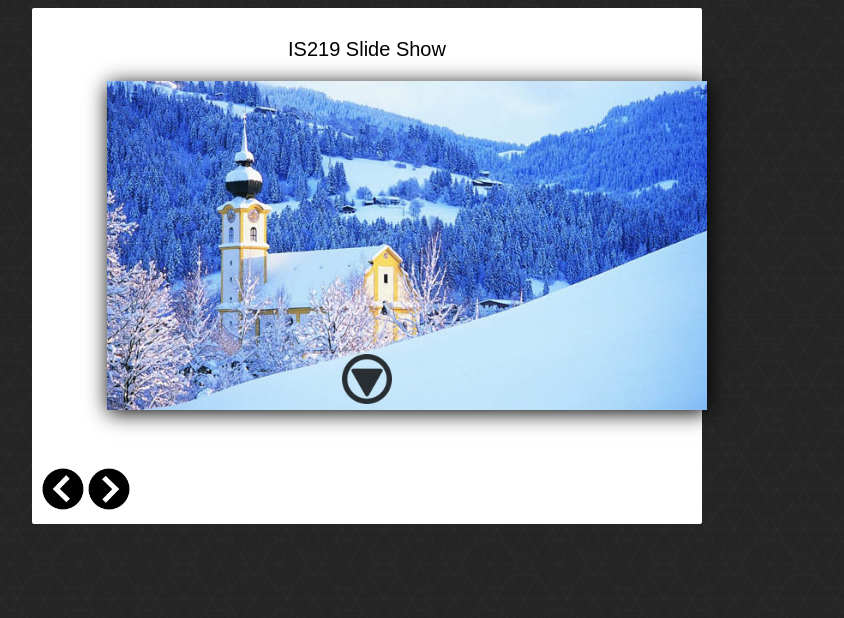
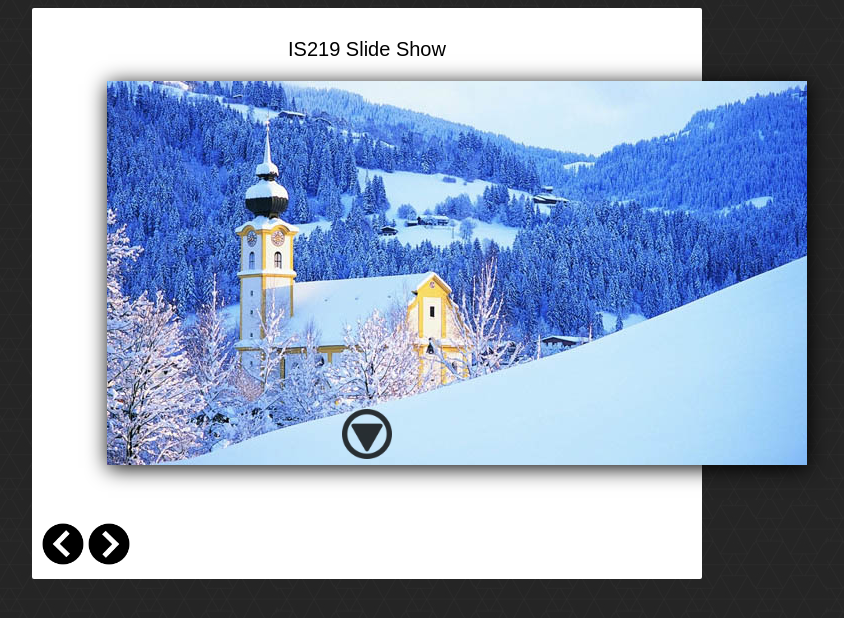
Before and after one commit to katy-400/is219-p2, a PHP site: page /index.html in a window 1280 px wide. Shown: the top 618 px of the page, without its empty margins (273-1117 px from the left). Run offline with PHP 8.4, Linux system fonts and the light colour scheme; grey boxes labelled with a size stand in for pictures from a placeholder-image service; some libraries are stand-ins or nearby versions.

Commit message:
fixed width again

```diff
--- a/css/style.css
+++ b/css/style.css
@@ -38,7 +38,6 @@ body {
 .thumbnail {
 	position: relative;
 	box-shadow: 1px 3px 20px 0px;
-	width: 600px;
 }
 
 
```
